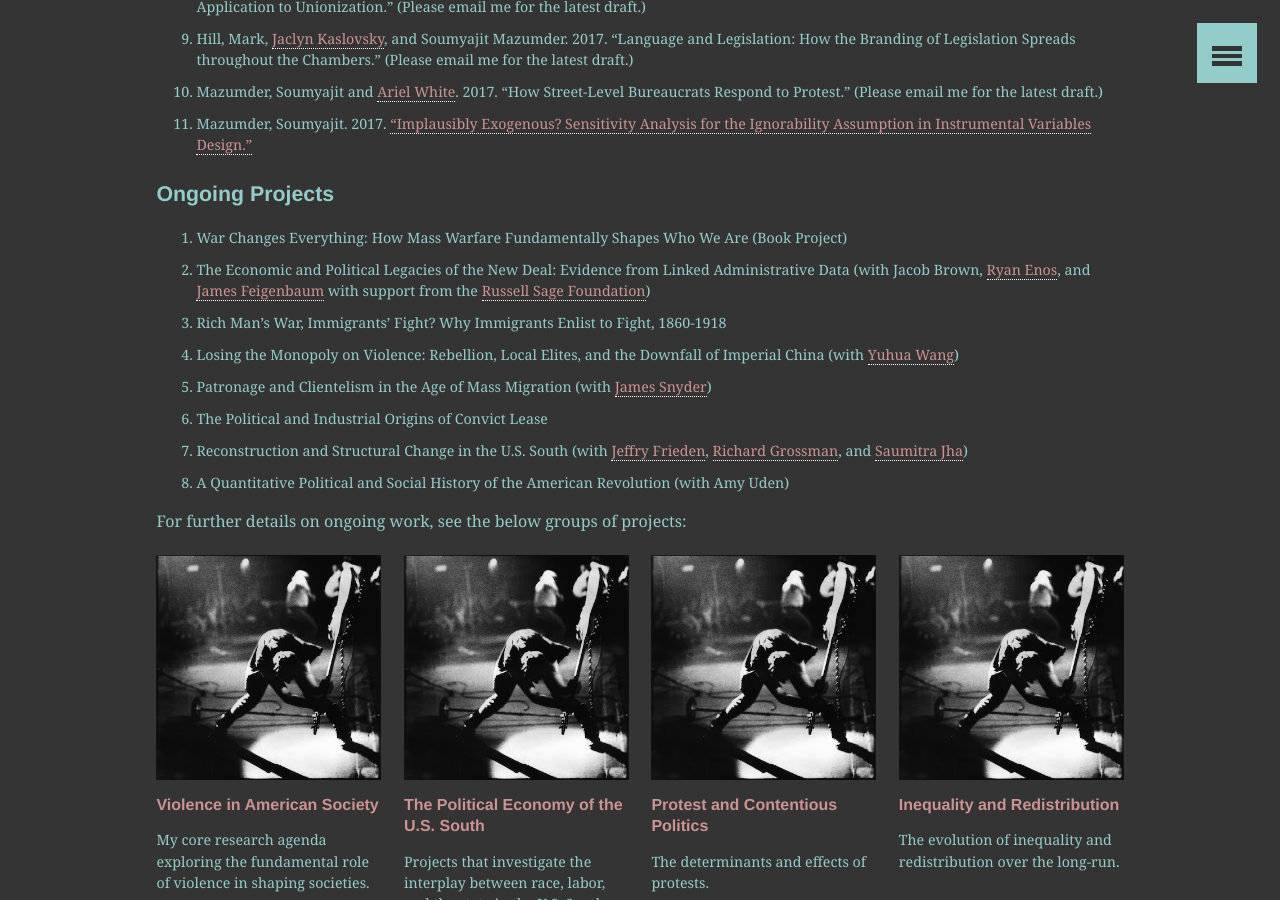
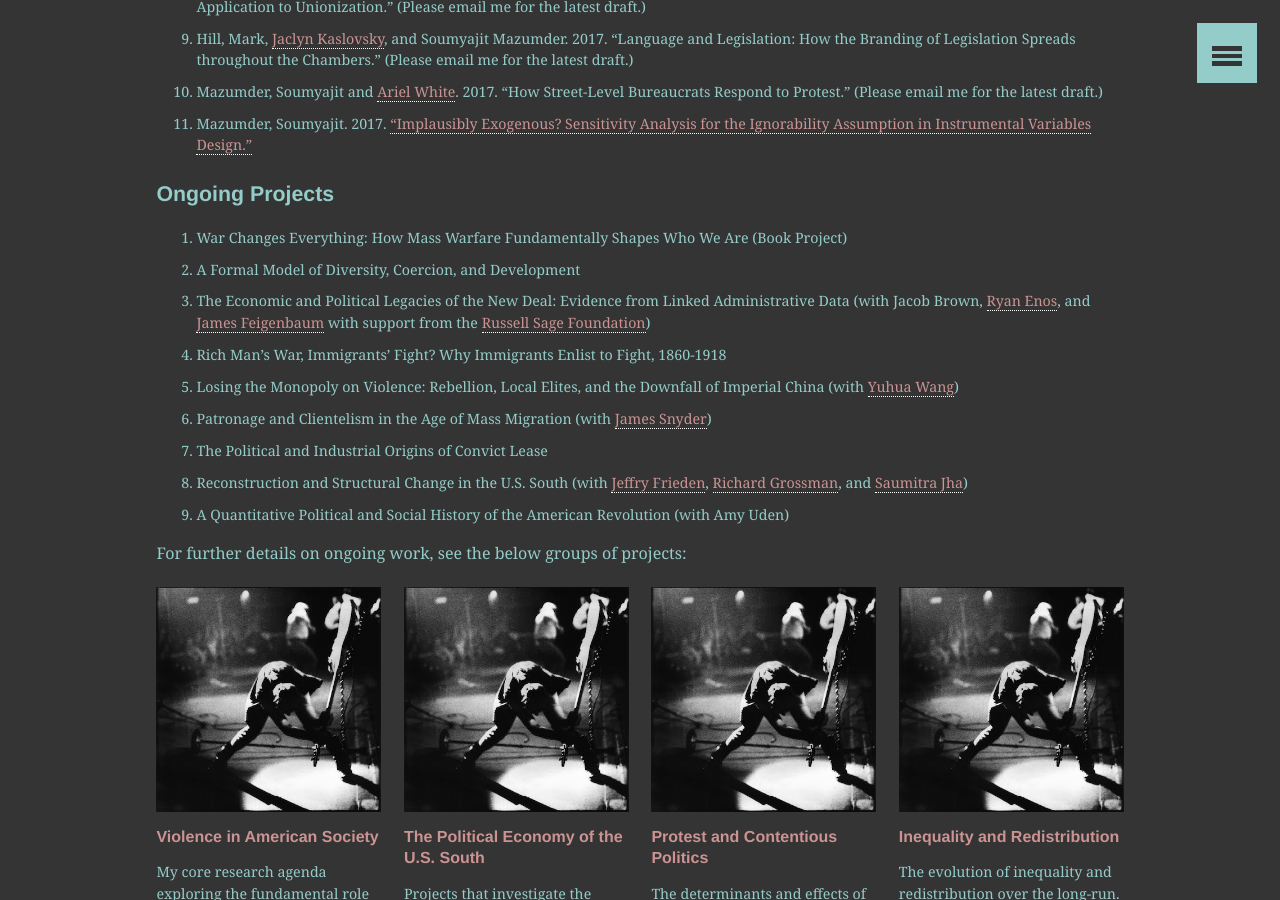
Before and after one commit to shommazumder/shommazumder.github.io-archive, a Jekyll site: the page built from _pages/research.md, in a window 1280 px wide and 900 px high, scrolled down 1006 px. Built offline with Jekyll 4.4.1, drawn with Linux system fonts in a browser that asks for light colours.

Commit message:
updated research page

```diff
--- a/_pages/research.md
+++ b/_pages/research.md
@@ -36,14 +36,15 @@ layout: archive
 
 #### Ongoing Projects
 
-8. War Changes Everything: How Mass Warfare Fundamentally Shapes Who We Are \(Book Project\)
-7. The Economic and Political Legacies of the New Deal: Evidence from Linked Administrative Data \(with Jacob Brown, [Ryan Enos](http://ryandenos.com/), and [James Feigenbaum](http://jamesfeigenbaum.github.io/) with support from the [Russell Sage Foundation](https://www.russellsage.org/)\)
-6. Rich Man's War, Immigrants' Fight? Why Immigrants Enlist to Fight, 1860-1918
+1. War Changes Everything: How Mass Warfare Fundamentally Shapes Who We Are \(Book Project\)
+2. A Formal Model of Diversity, Coercion, and Development
+3. The Economic and Political Legacies of the New Deal: Evidence from Linked Administrative Data \(with Jacob Brown, [Ryan Enos](http://ryandenos.com/), and [James Feigenbaum](http://jamesfeigenbaum.github.io/) with support from the [Russell Sage Foundation](https://www.russellsage.org/)\)
+4. Rich Man's War, Immigrants' Fight? Why Immigrants Enlist to Fight, 1860-1918
 5. Losing the Monopoly on Violence: Rebellion, Local Elites, and the Downfall of Imperial China \(with [Yuhua Wang](https://scholar.harvard.edu/yuhuawang/biocv)\)
-4. Patronage and Clientelism in the Age of Mass Migration \(with [James Snyder](https://scholar.harvard.edu/jsnyder/home)\)
-3. The Political and Industrial Origins of Convict Lease
-2. Reconstruction and Structural Change in the U.S. South \(with [Jeffry Frieden](https://scholar.harvard.edu/jfrieden/home), [Richard Grossman](http://rgrossman.faculty.wesleyan.edu/), and [Saumitra Jha](https://people.stanford.edu/saumitra/)\)
-1. A Quantitative Political and Social History of the American Revolution \(with Amy Uden\)
+6. Patronage and Clientelism in the Age of Mass Migration \(with [James Snyder](https://scholar.harvard.edu/jsnyder/home)\)
+7. The Political and Industrial Origins of Convict Lease
+8. Reconstruction and Structural Change in the U.S. South \(with [Jeffry Frieden](https://scholar.harvard.edu/jfrieden/home), [Richard Grossman](http://rgrossman.faculty.wesleyan.edu/), and [Saumitra Jha](https://people.stanford.edu/saumitra/)\)
+9. A Quantitative Political and Social History of the American Revolution \(with Amy Uden\)
 
 For further details on ongoing work, see the below groups of projects:
 
```
